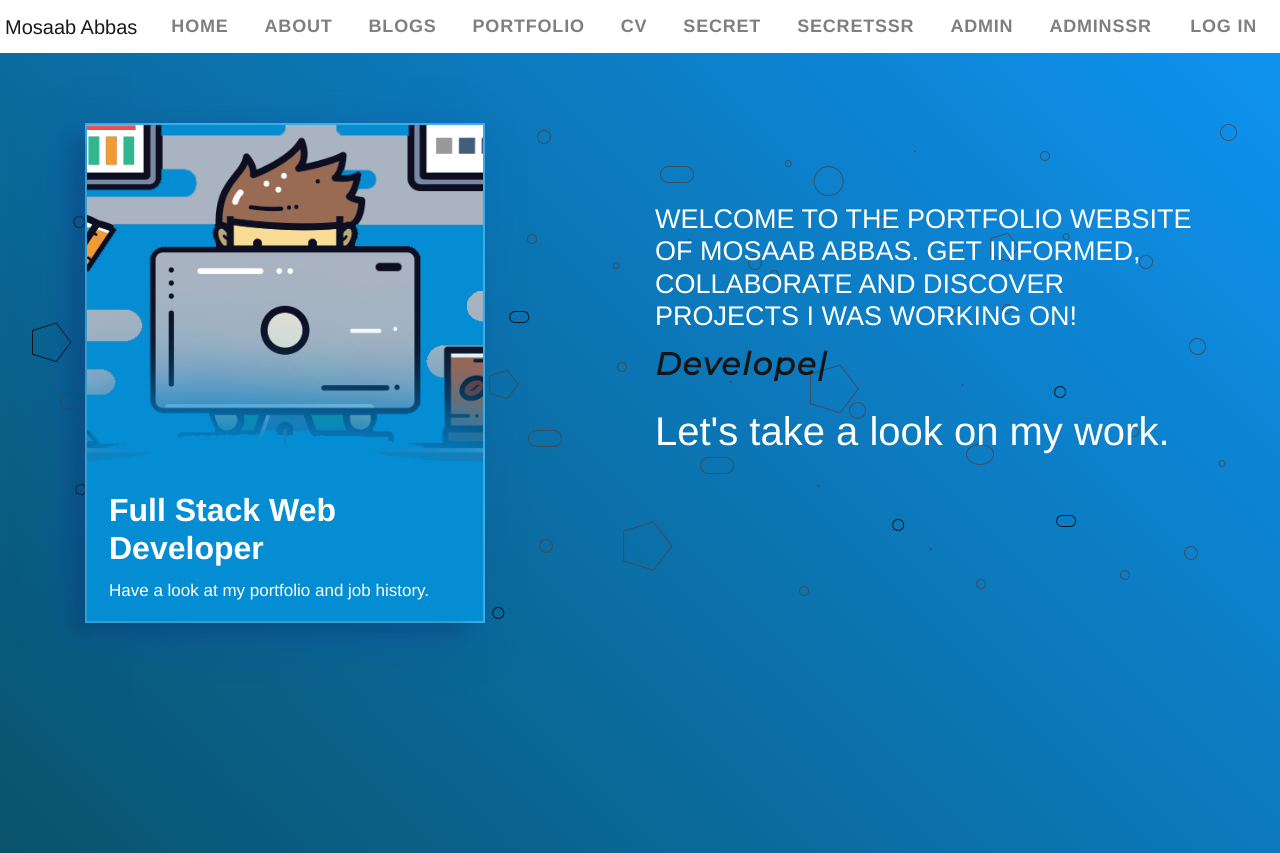
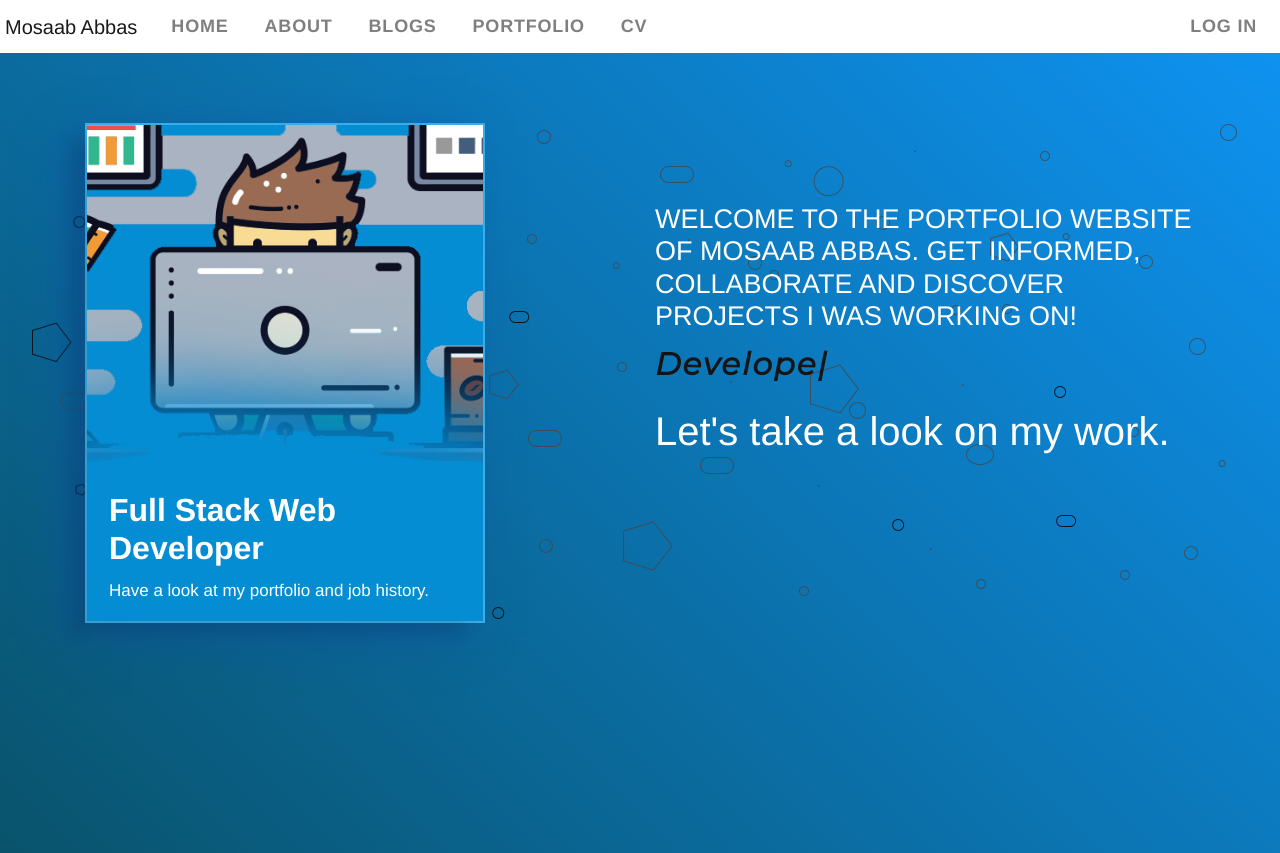
Before and after one commit to its-Saab/portfolio-mosaab, a Next.js app: page / in a window 1280 px wide. Built offline with nearby package versions, Linux system fonts and the light colour scheme; no server answers.

Commit message:
coommenting out the extra header links

```diff
--- a/components/shared/Header.js
+++ b/components/shared/Header.js
@@ -60,7 +60,7 @@ const LogoutLink = () =>
             <NavItem className="port-navbar-item">
                 <BsNav href='/cv' title="Cv" />
             </NavItem>
-            <NavItem className="port-navbar-item">
+            {/* <NavItem className="port-navbar-item">
                 <BsNav href='/secret' title="Secret" />
             </NavItem>
             <NavItem className="port-navbar-item">
@@ -71,7 +71,7 @@ const LogoutLink = () =>
             </NavItem>
             <NavItem className="port-navbar-item">
                 <BsNav href='/onlyadminssr' title="AdminSSR" />
-            </NavItem>
+            </NavItem> */}
           </Nav>
 
           <Nav navbar>
```
